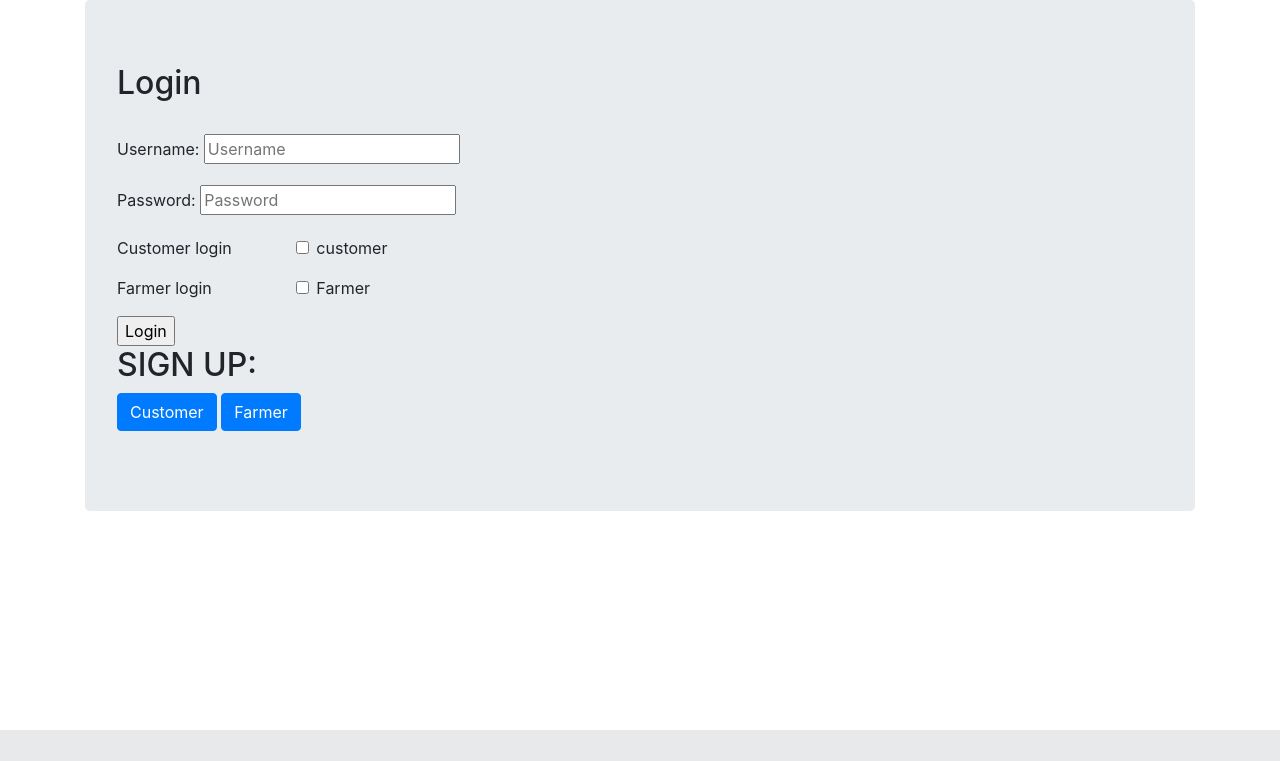
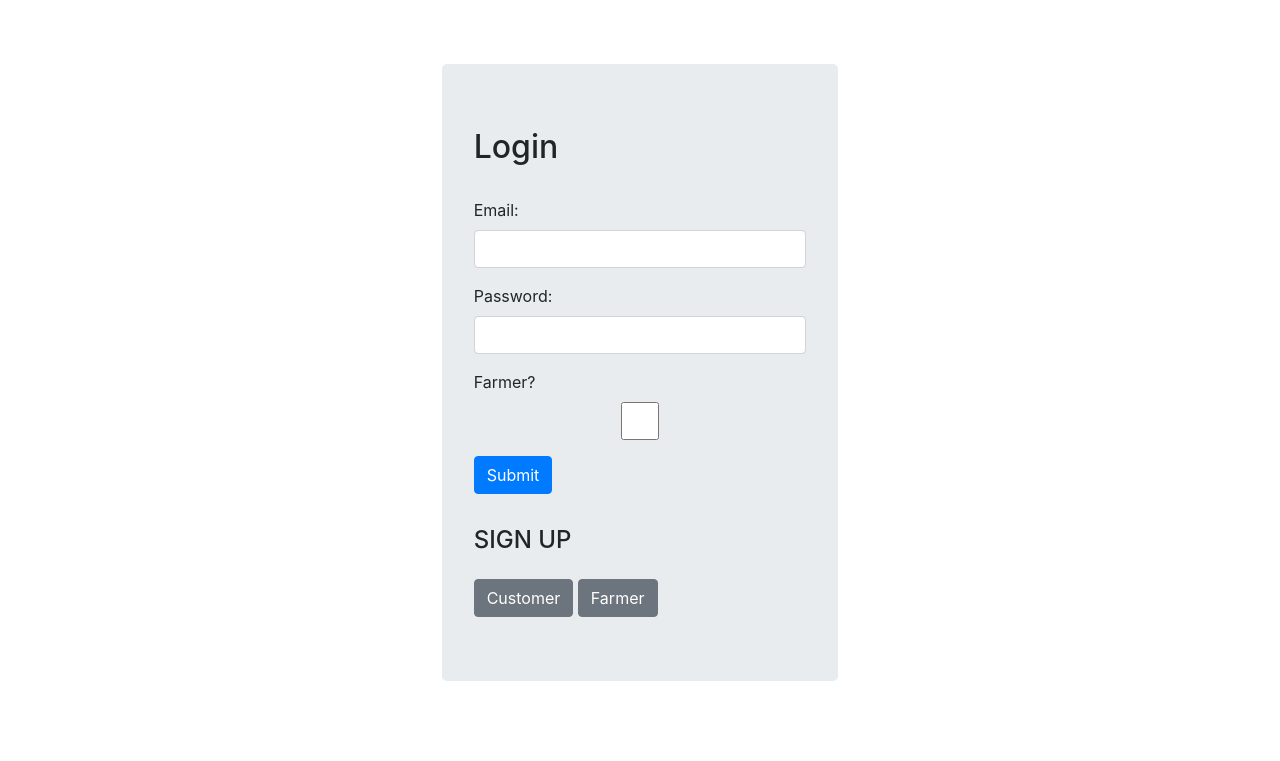
Before and after one commit to vishnu-trace/eGreen-Store, a Django app: page /login/ in a window 1280 px wide. Shown: the part 70-831 px from the top of the page. Before the commit the page ends 800 px from the top, so only its background shows below. Run offline with Django 3.2, Linux system fonts and the light colour scheme; some libraries are stand-ins or nearby versions.

Commit message:
Made Farmer Rigstration Form template, function, views.py. Made Login Page function, view.py. fixed UI inconsistencies.

```diff
--- a/shop/forms.py
+++ b/shop/forms.py
@@ -8,3 +8,17 @@ class RegisterUserForm(forms.Form):
     address = forms.CharField(label='Address', max_length=500, required=True, widget=forms.Textarea)
     password = forms.CharField(label='Password', required=True, widget=forms.PasswordInput)
     confirmPassword = forms.CharField(label='Confirm Password', required=True, widget=forms.PasswordInput)
+
+
+class RegisterFarmerForm(forms.Form):
+    farmerName = forms.CharField(label='Name', max_length=32, required=True)
+    email = forms.EmailField(label='Email', max_length=64, required=True)
+    phone = forms.CharField(label='Phone', max_length=10, required=True)
+    address = forms.CharField(label='Address', max_length=500, required=True, widget=forms.Textarea)
+    password = forms.CharField(label='Password', required=True, widget=forms.PasswordInput)
+    confirmPassword = forms.CharField(label='Confirm Password', required=True, widget=forms.PasswordInput)
+
+class LoginForm(forms.Form):
+    email = forms.EmailField(label='Email', max_length=64, required=True)
+    password = forms.CharField(label='Password', required=True, widget=forms.PasswordInput)
+    selection = forms.BooleanField(label='Farmer?', required=False)
--- a/shop/templates/shop/farmer.html
+++ /dev/null
@@ -1,6 +0,0 @@
-{% extends 'shop/basic.html' %}
-
-{% block title%} Register - Egreen Store{% endblock %}
-{% block body %}
-we are in farmer registeration
-{% endblock %}
--- a/shop/templates/shop/login.html
+++ b/shop/templates/shop/login.html
@@ -3,60 +3,27 @@
 {% block title%} Register - Egreen Store{% endblock %}
 {% block body %}
 
-<div class="container">
+<div class="container col-md-4" style="margin-top: 4em; margin-bottom: 5em;">
     <div class="jumbotron">
-        <h2 style="margin-bottom: 1em;">Login</h2>
-        <form method="POST" class="form-group">
-            {% csrf_token %}
-            {# A more "HTML" way of creating the login form#}
-            <div class="form-group">
-                <label for="username">Username:</label>
-                <input type="text" name="username" placeholder="Username">
+        <h2 class="cold-md-6" style="margin-bottom: 1em;">Login</h2>
+    <form action="/customer/" method="post">
+        <!--for loop to print form elements-->
+        {% for field in form %}
+            <div class="form-group align-items-center">
+                {{ field.errors }}
+                {{ field.label_tag }}
+                {% render_field field class="form-control" %}
             </div>
-            <div class="form-group">
-                <label for="password">Password:</label>
-                <input type="password" name="password" placeholder="Password">
-            </div>
-            <div class="form-group row">
-                <div class="col-sm-2">Customer login</div>
-                <div class="col-sm-10">
-                    <div class="form-check">
-                        <input class="form-check-input" type="checkbox" id="gridCheck1">
-                        <label class="form-check-label" for="gridCheck1">
-                            customer
-                        </label>
-                    </div>
-                </div>
-            </div>
-            <div class="form-group row">
-                <div class="col-sm-2">Farmer login</div>
-                <div class="col-sm-10">
-                    <div class="form-check">
-                        <input class="form-check-input" type="checkbox" id="gridCheck2">
-                        <label class="form-check-label" for="gridCheck1">
-                            Farmer
-                        </label>
-                    </div>
-                </div>
-            </div>
-            <input type="submit" name="" value="Login">
-            <div>
-                <h2> SIGN UP:</h2>
-            </div>
-
-                <a href='/Customer.html'>
-                    <button class='btn btn-primary' id='Customer' onclick="location.href='{% url 'Customer' %}'">
-                        Customer
-                    </button>
-                </a>
-                <a href='/Farmer.html'>
-                    <button class='btn btn-primary' id='Farmer'>
-                        Farmer
-                    </button>
-                </a>
-
-
-        </form>
+        {% endfor %}
+        <input type="submit" value="Submit" class="btn btn-primary" style="margin-bottom: 2em;">
+            <h4 style="margin-bottom: 1em;"> SIGN UP</h4>
+            <a class='btn btn-secondary' id='customer' href='../registration/customer/'>
+                Customer
+            </a>
+            <a href='../registration/farmer/'class='btn btn-secondary' id='farmer'>
+            Farmer
+            </a>
+    </form>
     </div>
 </div>
 {% endblock %}
--- a/shop/templates/shop/customer.html
+++ b/shop/templates/shop/registration/farmer.html
@@ -3,8 +3,9 @@
 {% block title%} Register - Egreen Store{% endblock %}
 {% block body %}
 <div class="container col-md-4" style="margin-top: 3em; margin-bottom: 5em;">
-<h2 class="cold-md-6" style="margin-bottom: 1em;">Customer Registration Form</h2>
+<h2 class="cold-md-6" style="margin-bottom: 1em;">Farmer Registration Form</h2>
 <form action="/customer/" method="post">
+    <!--for loop to print form elements-->
     {% for field in form %}
     <div class="form-group align-items-center">
         {{ field.errors }}
--- a/shop/urls.py
+++ b/shop/urls.py
@@ -3,10 +3,11 @@ from . import views
 
 urlpatterns = [
     path("", views.index, name="ShopHome"),
+    path("home/", views.index, name="ShopHome"),
     path("about/", views.about, name="AboutUs"),
     path("login/", views.login, name="Register"),
-    path("customer/", views.Customer, name="Customer"),
-    path("farmer/", views.Farmer, name="Farmer"),
+    path("registration/customer/", views.customer, name="Customer"),
+    path("registration/farmer/", views.farmer, name="Farmer"),
     path("tracker/", views.tracker, name="TrackingStatus"),
     path("search/", views.search, name="Search"),
     path("products/<int:myid>", views.productView, name="ProductView"),
--- a/shop/views.py
+++ b/shop/views.py
@@ -1,7 +1,7 @@
 from .models import Product
 from math import ceil
 from django.shortcuts import render, redirect
-from .forms import RegisterUserForm
+from .forms import RegisterUserForm, RegisterFarmerForm, LoginForm
 
 
 # Create your views here.
@@ -23,11 +23,18 @@ def about(request):
 
 
 def login(response):
+    if response.method == "POST":
+        form = LoginForm(response.POST)
+        if form.is_valid():
+            form.save()
 
-    return render(response, 'shop/login.html')
+        return redirect("/home")
+    else:
+        form = LoginForm()
+    return render(response, 'shop/login.html', {"form": form})
 
 
-def Customer(response):
+def customer(response):
     if response.method == "POST":
         form = RegisterUserForm(response.POST)
         if form.is_valid():
@@ -36,11 +43,19 @@ def Customer(response):
         return redirect("/home")
     else:
         form = RegisterUserForm()
-    return render(response, 'shop/customer.html', {"form": form})
+    return render(response, 'shop/registration/customer.html', {"form": form})
 
 
-def Farmer(response):
-    return render(response, 'shop/farmer.html')
+def farmer(response):
+    if response.method == "POST":
+        form = RegisterFarmerForm(response.POST)
+        if form.is_valid():
+            form.save()
+
+        return redirect("/home")
+    else:
+        form = RegisterFarmerForm()
+    return render(response, 'shop/registration/farmer.html', {"form": form})
 
 
 def tracker(request):
```
Also changed, not shown: shop/templates/shop/registration/customer.html (added, +19 -0 lines).
